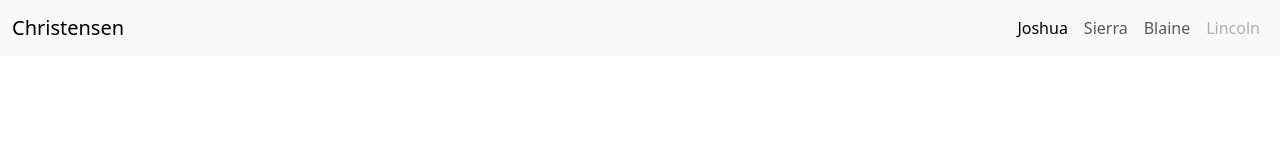
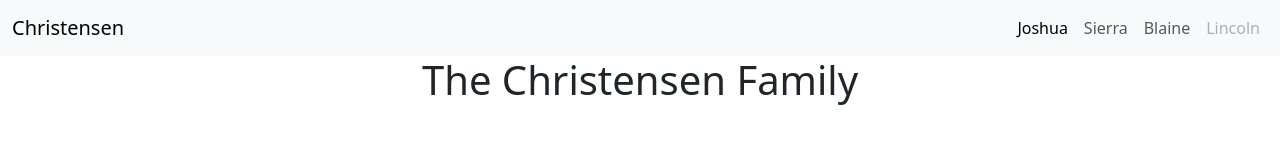
Before and after one commit to JoshuaJC23/FamilyInfo, a plain HTML site: page index.html in a window 1280 px wide. Drawn offline with nearby package versions, Linux system fonts and the light colour scheme.

Commit message:
added a heading 1

```diff
--- a/index.html
+++ b/index.html
@@ -31,7 +31,15 @@
   </div>
 </nav>
 
-
+    <div class="container">
+        <div class="row">
+            <div class="col-md-12">
+                <h1 class="text-center">
+                    The Christensen Family
+                </h1>
+            </div>
+        </div>
+    </div>
 
 </body>
 </html>
```
